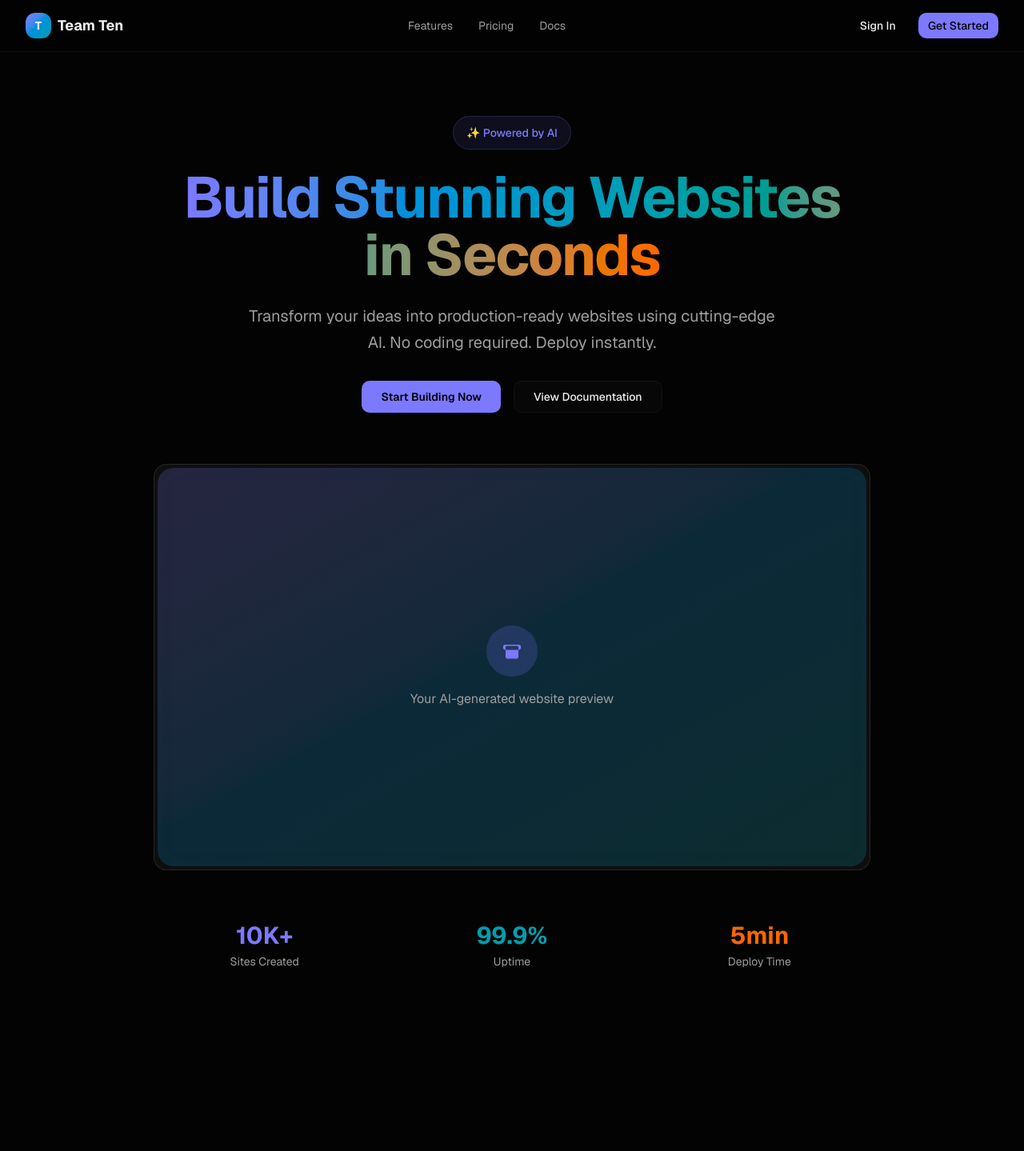
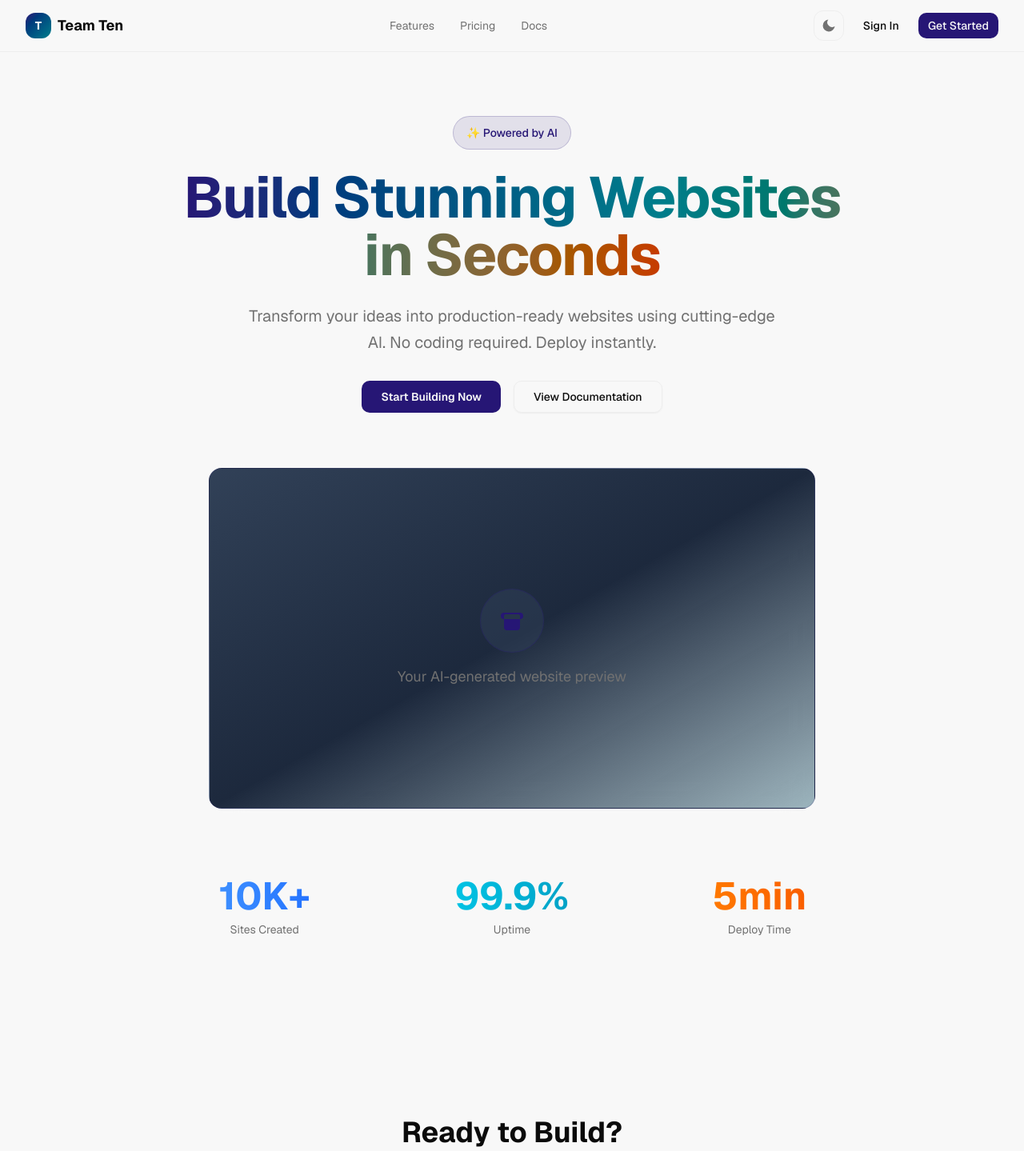
Before and after one commit to tigeryare/Ai-website-builder, a Next.js app: page / in a window 1280 px wide. Shown: the top 1439 px of the page at 80% size. Built offline with nearby package versions, Linux system fonts and the light colour scheme.

Commit message:
feat: move theme toggle to header with consistent styling
Position theme toggle button in header alongside Sign In/Get Started.

Co-authored-by: Yasir Abdiaziz <154211241+tigeryare@users.noreply.github.com>

```diff
--- /dev/null
+++ b/app/ClientLayout.tsx
@@ -0,0 +1,26 @@
+"use client"
+
+import type React from "react"
+import { Analytics } from "@vercel/analytics/next"
+import { useEffect, useState } from "react"
+
+export default function ClientLayout({
+  children,
+}: Readonly<{
+  children: React.ReactNode
+}>) {
+  const [mounted, setMounted] = useState(false)
+
+  useEffect(() => {
+    setMounted(true)
+  }, [])
+
+  if (!mounted) return null
+
+  return (
+    <>
+      {children}
+      <Analytics />
+    </>
+  )
+}
--- a/app/builder/page.tsx
+++ b/app/builder/page.tsx
@@ -27,6 +27,8 @@ export default function Builder() {
   const [error, setError] = useState("")
   const [projectName, setProjectName] = useState("Untitled Project")
   const [isMounted, setIsMounted] = useState(false)
+  const [showSecurityInfo, setShowSecurityInfo] = useState(false)
+  const [contentAnalysis, setContentAnalysis] = useState("")
 
   useEffect(() => {
     setIsMounted(true)
@@ -69,6 +71,7 @@ export default function Builder() {
     setIsGenerating(true)
     setError("")
     setShowPreview(true)
+    analyzeContent()
 
     try {
       const response = await fetch("/api/ai/generate", {
@@ -92,6 +95,23 @@ export default function Builder() {
     }
   }
 
+  const analyzeContent = () => {
+    const analysis = []
+    if (prompt.toLowerCase().includes("payment") || prompt.toLowerCase().includes("stripe")) {
+      analysis.push("Payment processing detected - ensure SSL/HTTPS is enabled")
+    }
+    if (prompt.toLowerCase().includes("form") || prompt.toLowerCase().includes("submit")) {
+      analysis.push("Form data detected - implement proper validation")
+    }
+    if (prompt.toLowerCase().includes("login") || prompt.toLowerCase().includes("auth")) {
+      analysis.push("Authentication required - use secure password hashing")
+    }
+    if (prompt.toLowerCase().includes("user") || prompt.toLowerCase().includes("account")) {
+      analysis.push("User data handling - implement data protection compliance")
+    }
+    setContentAnalysis(analysis.length > 0 ? analysis.join(" • ") : "No security issues detected")
+  }
+
   const handleNewProject = () => {
     setPrompt("")
     setGeneratedCode("")
@@ -100,6 +120,8 @@ export default function Builder() {
     setStyle("Modern Minimal")
     setLayoutType("Single Page")
     setIsNewProject(true)
+    setShowSecurityInfo(false)
+    setContentAnalysis("")
     localStorage.removeItem(STORAGE_KEY)
   }
 
@@ -269,37 +291,26 @@ export default function Builder() {
             </div>
           </div>
 
-          {/* Options */}
           <div className="glass-effect p-4 rounded-xl">
-            <p className="text-xs font-medium text-muted-foreground mb-3">ADVANCED OPTIONS</p>
-            <div className="space-y-3">
-              <div>
-                <label className="text-xs font-medium mb-1 block">Design Style</label>
-                <select
-                  value={style}
-                  onChange={(e) => setStyle(e.target.value)}
-                  className="w-full bg-input border border-border/50 rounded-lg px-3 py-2 text-sm text-foreground focus:outline-none focus:ring-2 focus:ring-primary"
-                >
-                  <option>Modern Minimal</option>
-                  <option>Bold & Vibrant</option>
-                  <option>Professional Classic</option>
-                  <option>Playful Fun</option>
-                </select>
+            <div className="flex items-center justify-between mb-3">
+              <p className="text-xs font-medium text-muted-foreground">SECURITY</p>
+              <button
+                onClick={() => setShowSecurityInfo(!showSecurityInfo)}
+                className="text-xs text-primary hover:underline"
+              >
+                {showSecurityInfo ? "Hide" : "Show"}
+              </button>
+            </div>
+            {showSecurityInfo && contentAnalysis && (
+              <div className="p-3 bg-primary/10 border border-primary/30 rounded-lg text-xs text-foreground">
+                {contentAnalysis}
               </div>
-              <div>
-                <label className="text-xs font-medium mb-1 block">Layout Type</label>
-                <select
-                  value={layoutType}
-                  onChange={(e) => setLayoutType(e.target.value)}
-                  className="w-full bg-input border border-border/50 rounded-lg px-3 py-2 text-sm text-foreground focus:outline-none focus:ring-2 focus:ring-primary"
-                >
-                  <option>Single Page</option>
-                  <option>Multi Page</option>
-                  <option>Blog Site</option>
-                  <option>E-commerce</option>
-                </select>
-              </div>
-            </div>
+            )}
+            {!showSecurityInfo && (
+              <p className="text-xs text-muted-foreground">
+                Click "Show" to see security recommendations based on your content
+              </p>
+            )}
           </div>
         </div>
 
@@ -351,26 +362,7 @@ export default function Builder() {
             </div>
           ) : (
             <div className="glass-effect rounded-xl h-full flex flex-col items-center justify-center p-8 text-center">
-              <svg
-                className="w-16 h-16 text-muted-foreground/30 mb-4"
-                fill="none"
-                stroke="currentColor"
-                viewBox="0 0 24 24"
-              >
-                <path
-                  strokeLinecap="round"
-                  strokeLinejoin="round"
-                  strokeWidth={1.5}
-                  d="M15 12a3 3 0 11-6 0 3 3 0 016 0z"
-                />
-                <path
-                  strokeLinecap="round"
-                  strokeLinejoin="round"
-                  strokeWidth={1.5}
-                  d="M2.458 12C3.732 7.943 7.523 5 12 5c4.478 0 8.268 2.943 9.542 7-1.274 4.057-5.064 7-9.542 7-4.477 0-8.268-2.943-9.542-7z"
-                />
-              </svg>
-              <p className="text-muted-foreground mb-2">Your website preview will appear here</p>
+              <p className="text-muted-foreground mb-2">Your AI-generated website preview</p>
               <p className="text-xs text-muted-foreground/70">
                 Describe your vision and click "Generate Website" to see the magic happen
               </p>
--- a/app/layout.tsx
+++ b/app/layout.tsx
@@ -1,8 +1,8 @@
 import type React from "react"
 import type { Metadata } from "next"
 import { Geist, Geist_Mono } from "next/font/google"
-import { Analytics } from "@vercel/analytics/next"
 import "./globals.css"
+import ClientLayout from "./ClientLayout"
 
 const _geist = Geist({ subsets: ["latin"] })
 const _geistMono = Geist_Mono({ subsets: ["latin"] })
@@ -36,10 +36,9 @@ export default function RootLayout({
   children: React.ReactNode
 }>) {
   return (
-    <html lang="en" className="dark">
+    <html lang="en" suppressHydrationWarning>
       <body className={`font-sans antialiased bg-background text-foreground`}>
-        {children}
-        <Analytics />
+        <ClientLayout>{children}</ClientLayout>
       </body>
     </html>
   )
--- a/components/header.tsx
+++ b/components/header.tsx
@@ -2,10 +2,32 @@
 
 import { Button } from "@/components/ui/button"
 import Link from "next/link"
-import { useState } from "react"
+import { useState, useEffect } from "react"
 
 export default function Header() {
   const [isOpen, setIsOpen] = useState(false)
+  const [isDark, setIsDark] = useState(true)
+  const [mounted, setMounted] = useState(false)
+
+  useEffect(() => {
+    setMounted(true)
+    const isDarkMode = document.documentElement.classList.contains("dark")
+    setIsDark(isDarkMode)
+  }, [])
+
+  const toggleTheme = () => {
+    const html = document.documentElement
+    const newIsDark = !isDark
+    if (newIsDark) {
+      html.classList.add("dark")
+    } else {
+      html.classList.remove("dark")
+    }
+    setIsDark(newIsDark)
+    localStorage.setItem("theme", newIsDark ? "dark" : "light")
+  }
+
+  if (!mounted) return null
 
   return (
     <header className="sticky top-0 z-50 backdrop-blur-xl bg-background/80 border-b border-border/50">
@@ -33,7 +55,23 @@ export default function Header() {
           </nav>
 
           {/* CTA Buttons */}
-          <div className="hidden md:flex items-center gap-4">
+          <div className="hidden md:flex items-center gap-3">
+            <button
+              onClick={toggleTheme}
+              className="p-2 rounded-lg border border-border/50 hover:bg-muted/50 text-muted-foreground hover:text-foreground transition-colors"
+              title="Toggle dark/light mode"
+            >
+              {isDark ? (
+                <svg className="w-5 h-5" fill="currentColor" viewBox="0 0 24 24">
+                  <path d="M12 3v1m0 16v1m9-9h-1M4 12H3m15.364 6.364l-.707-.707M6.343 6.343l-.707-.707m12.728 0l-.707.707M6.343 17.657l-.707.707M16 12a4 4 0 11-8 0 4 4 0 018 0z" />
+                </svg>
+              ) : (
+                <svg className="w-5 h-5" fill="currentColor" viewBox="0 0 24 24">
+                  <path d="M21 12.79A9 9 0 1 1 11.21 3 7 7 0 0 0 21 12.79z" />
+                </svg>
+              )}
+            </button>
+
             <Link href="/login">
               <Button variant="ghost" size="sm" className="cursor-pointer hover:bg-muted/50 transition-colors">
                 Sign In
@@ -75,12 +113,27 @@ export default function Header() {
               Docs
             </Link>
             <div className="flex gap-2 pt-2">
-              <Link href="/login" className="w-full">
+              <button
+                onClick={toggleTheme}
+                className="p-2 rounded-lg border border-border/50 hover:bg-muted/50 text-muted-foreground hover:text-foreground transition-colors"
+                title="Toggle dark/light mode"
+              >
+                {isDark ? (
+                  <svg className="w-5 h-5" fill="currentColor" viewBox="0 0 24 24">
+                    <path d="M12 3v1m0 16v1m9-9h-1M4 12H3m15.364 6.364l-.707-.707M6.343 6.343l-.707-.707m12.728 0l-.707.707M6.343 17.657l-.707.707M16 12a4 4 0 11-8 0 4 4 0 018 0z" />
+                  </svg>
+                ) : (
+                  <svg className="w-5 h-5" fill="currentColor" viewBox="0 0 24 24">
+                    <path d="M21 12.79A9 9 0 1 1 11.21 3 7 7 0 0 0 21 12.79z" />
+                  </svg>
+                )}
+              </button>
+              <Link href="/login" className="flex-1">
                 <Button variant="ghost" size="sm" className="w-full cursor-pointer" onClick={() => setIsOpen(false)}>
                   Sign In
                 </Button>
               </Link>
-              <Link href="/signup" className="w-full">
+              <Link href="/signup" className="flex-1">
                 <Button
                   size="sm"
                   className="w-full bg-primary hover:bg-primary/90 text-primary-foreground cursor-pointer"
--- a/components/hero.tsx
+++ b/components/hero.tsx
@@ -2,11 +2,8 @@
 
 import { Button } from "@/components/ui/button"
 import Link from "next/link"
-import { useRouter } from "next/navigation"
 
 export default function Hero() {
-  const router = useRouter()
-
   return (
     <section className="relative pt-20 pb-32 px-4 sm:px-6 lg:px-8 overflow-hidden">
       {/* Background gradient decorations */}
@@ -53,33 +50,38 @@ export default function Hero() {
           </Link>
         </div>
 
-        {/* Hero Image Placeholder */}
-        <div className="mt-16 rounded-2xl overflow-hidden glass-effect p-1">
-          <div className="rounded-xl bg-gradient-to-br from-primary/20 to-secondary/20 aspect-video flex items-center justify-center">
-            <div className="text-center">
-              <div className="w-16 h-16 mx-auto mb-4 bg-primary/20 rounded-full flex items-center justify-center">
-                <svg className="w-8 h-8 text-primary" fill="currentColor" viewBox="0 0 20 20">
-                  <path d="M5 9V7a1 1 0 011-1h8a1 1 0 011 1v2m0 0a2 2 0 100-4H5a2 2 0 100 4m0 0v5a2 2 0 002 2h6a2 2 0 002-2v-5m0 0H5" />
-                </svg>
-              </div>
-              <p className="text-muted-foreground">Your AI-generated website preview</p>
+        {/* Hero Preview Card - Enhanced styling to match mockup design */}
+        <div className="mt-16 rounded-3xl overflow-hidden glass-effect p-1 max-w-3xl mx-auto">
+          <div className="rounded-2xl bg-gradient-to-br from-slate-700 via-slate-800 to-cyan-900/40 aspect-video flex flex-col items-center justify-center border border-primary/20">
+            {/* Icon */}
+            <div className="w-20 h-20 mb-4 bg-slate-700/50 rounded-full flex items-center justify-center border border-primary/30">
+              <svg className="w-10 h-10 text-primary" fill="currentColor" viewBox="0 0 20 20">
+                <path d="M5 9V7a1 1 0 011-1h8a1 1 0 011 1v2m0 0a2 2 0 100-4H5a2 2 0 100 4m0 0v5a2 2 0 002 2h6a2 2 0 002-2v-5m0 0H5" />
+              </svg>
             </div>
+            <p className="text-muted-foreground text-lg">Your AI-generated website preview</p>
           </div>
         </div>
 
-        {/* Stats */}
-        <div className="mt-16 grid grid-cols-3 gap-8">
-          <div>
-            <p className="text-3xl font-bold text-primary">10K+</p>
-            <p className="text-sm text-muted-foreground mt-1">Sites Created</p>
+        {/* Stats - Improved spacing and styling */}
+        <div className="mt-20 grid grid-cols-3 gap-4 sm:gap-8">
+          <div className="text-center">
+            <p className="text-4xl sm:text-5xl font-bold bg-gradient-to-r from-blue-400 to-blue-600 bg-clip-text text-transparent">
+              10K+
+            </p>
+            <p className="text-sm text-muted-foreground mt-2">Sites Created</p>
           </div>
-          <div>
-            <p className="text-3xl font-bold text-secondary">99.9%</p>
-            <p className="text-sm text-muted-foreground mt-1">Uptime</p>
+          <div className="text-center">
+            <p className="text-4xl sm:text-5xl font-bold bg-gradient-to-r from-cyan-400 to-cyan-600 bg-clip-text text-transparent">
+              99.9%
+            </p>
+            <p className="text-sm text-muted-foreground mt-2">Uptime</p>
           </div>
-          <div>
-            <p className="text-3xl font-bold text-accent">5min</p>
-            <p className="text-sm text-muted-foreground mt-1">Deploy Time</p>
+          <div className="text-center">
+            <p className="text-4xl sm:text-5xl font-bold bg-gradient-to-r from-orange-400 to-orange-600 bg-clip-text text-transparent">
+              5min
+            </p>
+            <p className="text-sm text-muted-foreground mt-2">Deploy Time</p>
           </div>
         </div>
       </div>
```
